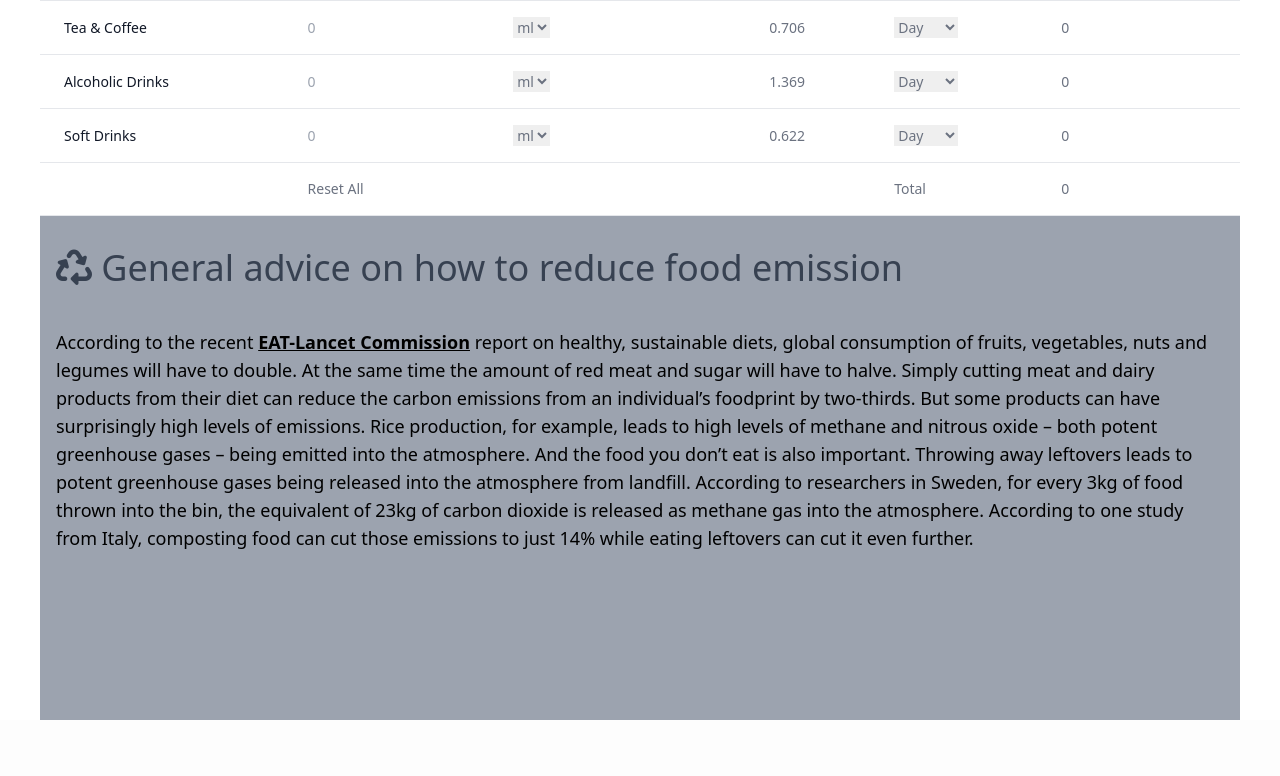
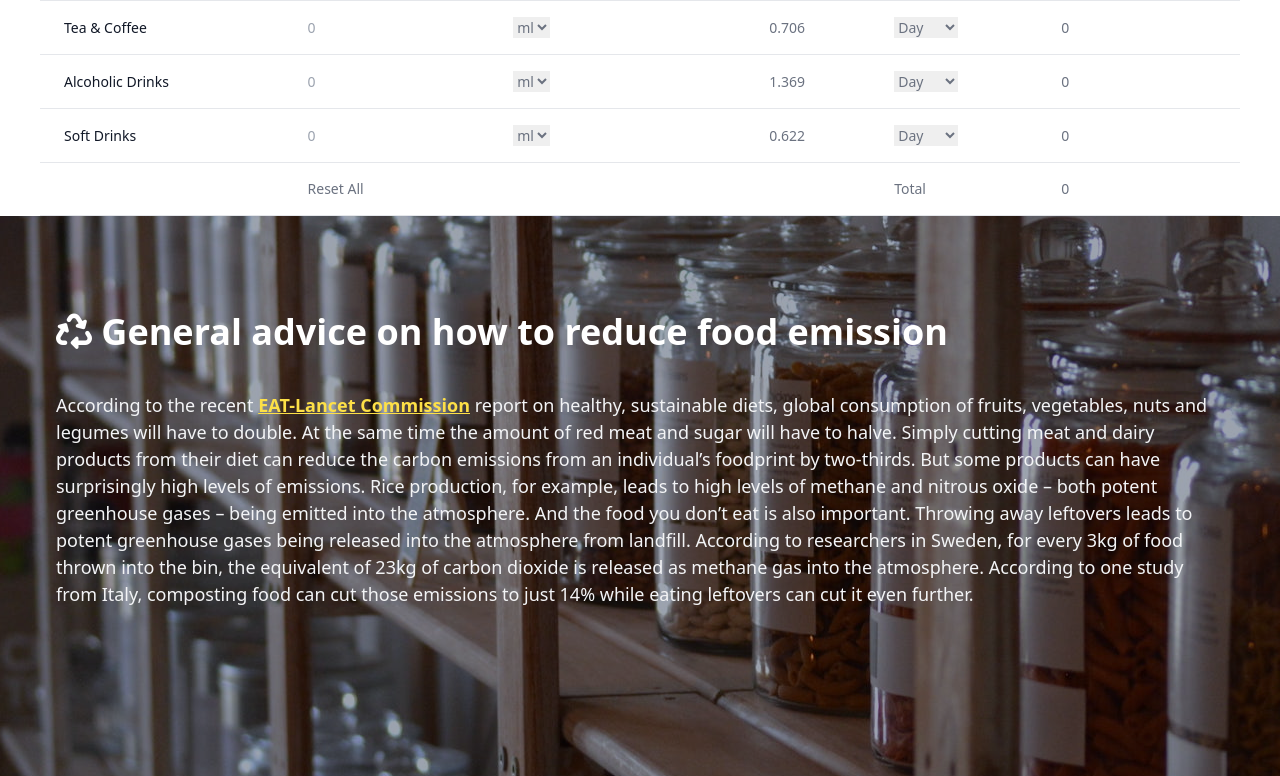
Before and after one commit to MoniMurray/september_hackathon_team7, a Django app: page /calculator/ in a window 1280 px wide. Shown: the part 2080-2856 px from the top of the page. Before the commit the page ends 2800 px from the top, so only its background shows below. Run offline with Django 3.2, Linux system fonts and the light colour scheme; style sheets or scripts are compiled from the project's sources; some libraries are stand-ins or nearby versions.

Commit message:
final touches on calculator page

```diff
--- a/calculator/templates/calculator/calculator.html
+++ b/calculator/templates/calculator/calculator.html
@@ -813,11 +813,17 @@
 					</tbody>
 				</table>
 			</div>
-			<div class="flex items-center justify-center bg-gray-400 bg-food-image bg-center bg-blend-multiply">
+
+	</section>
+</div>
+
+
+		<!--div class="flex items-center justify-center bg-gray-400 bg-food-image bg-center bg-blend-multiply"-->
+		<div class="flex items-center justify-center bg-gray-400 bg-hero-image bg-center bg-blend-multiply">
 			<div id="result-info" class="pb-40 calculator about-results">
-					<h2 class='py-8 px-4 text-4xl pb-8 text-gray-700'><i class="fas fa-recycle"></i> General advice on
+				<h2 class='pt-24  px-4 text-4xl pb-8 text-white font-bold'><i class="fas fa-recycle"></i> General advice on
 					how to reduce food emission</h2>
-					<p class='py-2 px-4 text-lg'>According to the recent <a
+				<p class='py-2 px-4 text-lg text-gray-100' style='line-height:1.5; max-width: 1200px'>According to the recent <a class="hover:text-yellow-700 text-yellow-300"
 						href="https://eatforum.org/content/uploads/2019/07/EAT-Lancet_Commission_Summary_Report.pdf"
 						target="_blank" aria-label="Link to Food, Planet and Health report.">EAT-Lancet
 						Commission</a> report on healthy,
@@ -841,8 +847,6 @@
 				</p>
 			</div>
 		</div>
-	</section>
-</div>
 <!-- <script src="{% static 'static/js/calculator.js' %}"></script> -->
 
 <!-- End Calculator -->
```
Also changed, not shown: static/images/calculator-background.jpg. Lines whose indentation alone changed are shown as unchanged.
